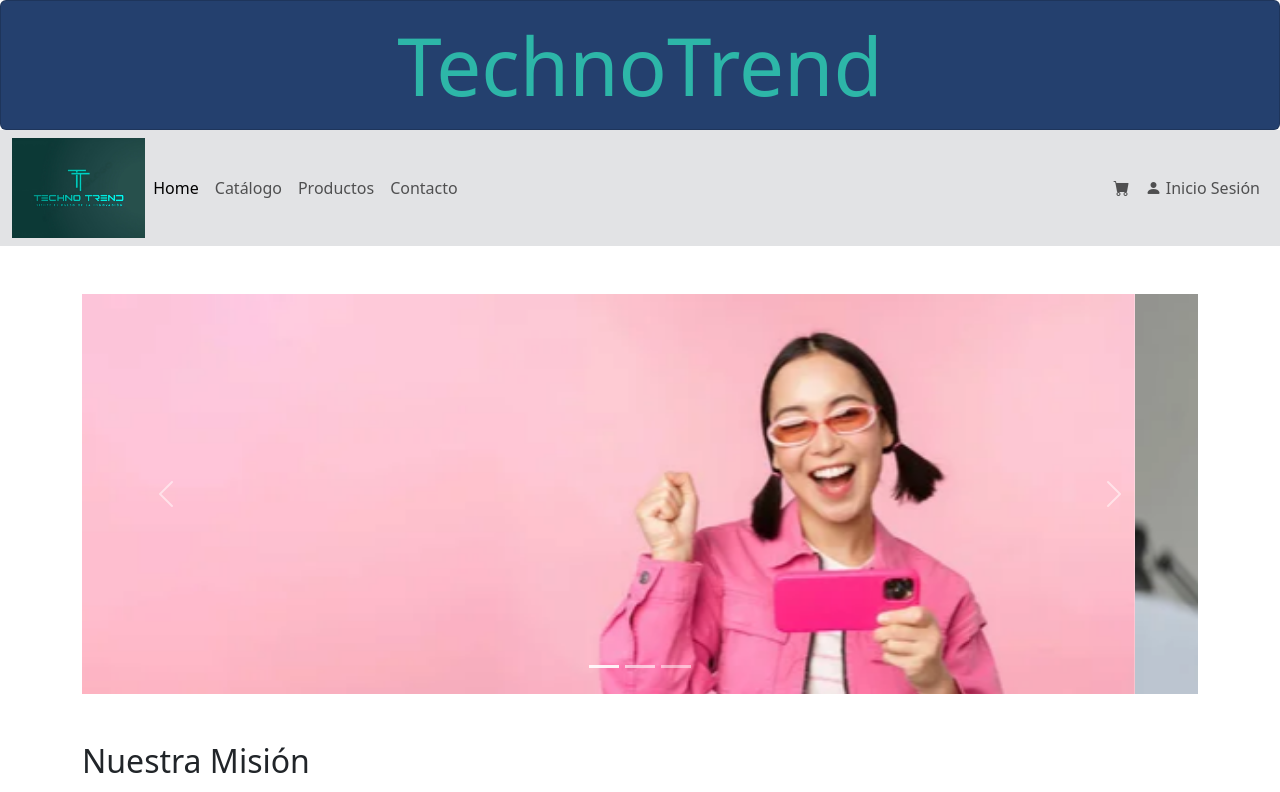
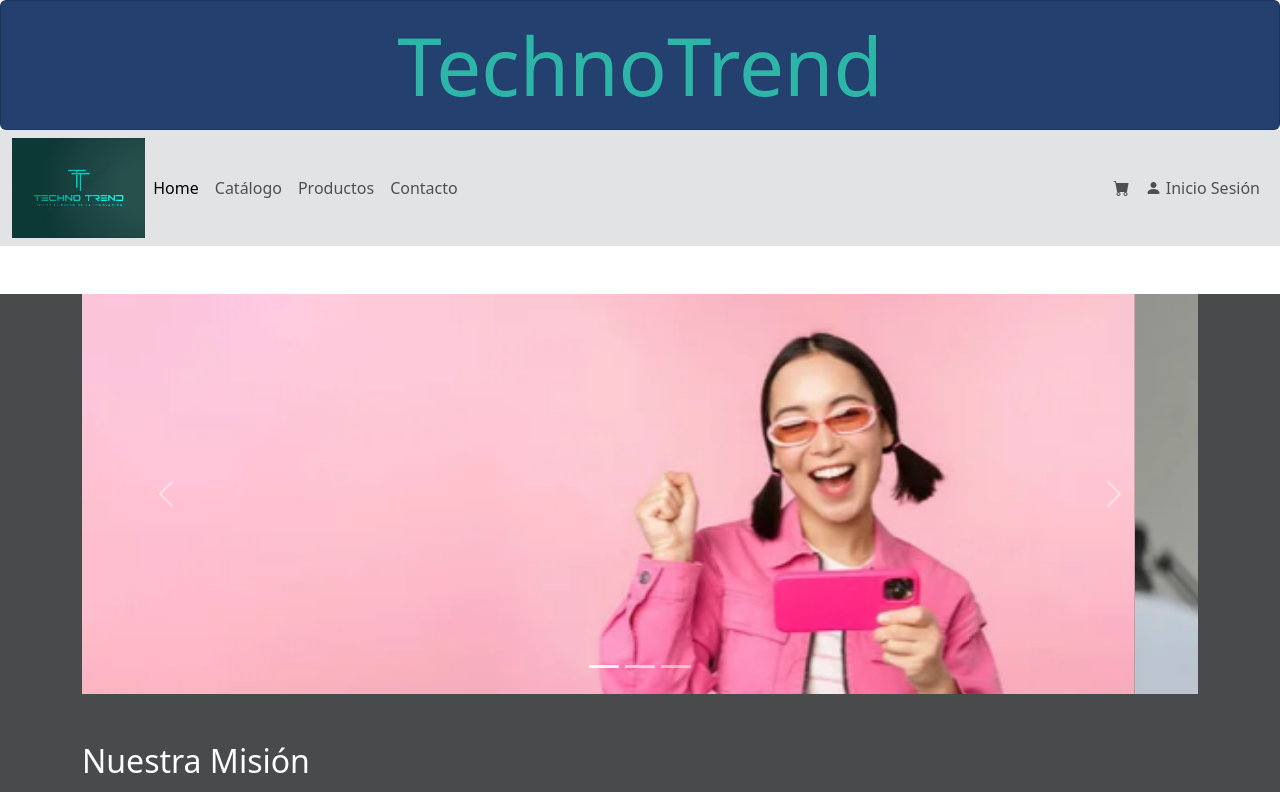
Before and after one commit to PabloFolgado/repo.dama-team3, an Angular app: page /home in a window 1280 px wide. Shown: the top 792 px of the page. Built offline with nearby package versions, Linux system fonts and the light colour scheme.

Commit message:
Home actualizado

```diff
--- a/src/app/componentes/home/home.component.css
+++ b/src/app/componentes/home/home.component.css
@@ -0,0 +1,7 @@
+body{
+    background-color: rgb(73, 74, 76);
+
+}
+h2, p {
+    color: white
+}
--- a/src/app/componentes/home/home.component.html
+++ b/src/app/componentes/home/home.component.html
@@ -1,4 +1,5 @@
-<div class="container-md mt-5">
+<body>
+  <div class="container-md mt-5">
   <div id="main-carousel" class="carousel slide" data-bs-ride="carousel">
 
     <div class="carousel-indicators">
@@ -102,3 +103,4 @@
       </div>
     </div>
   </div>
+</body>
```
